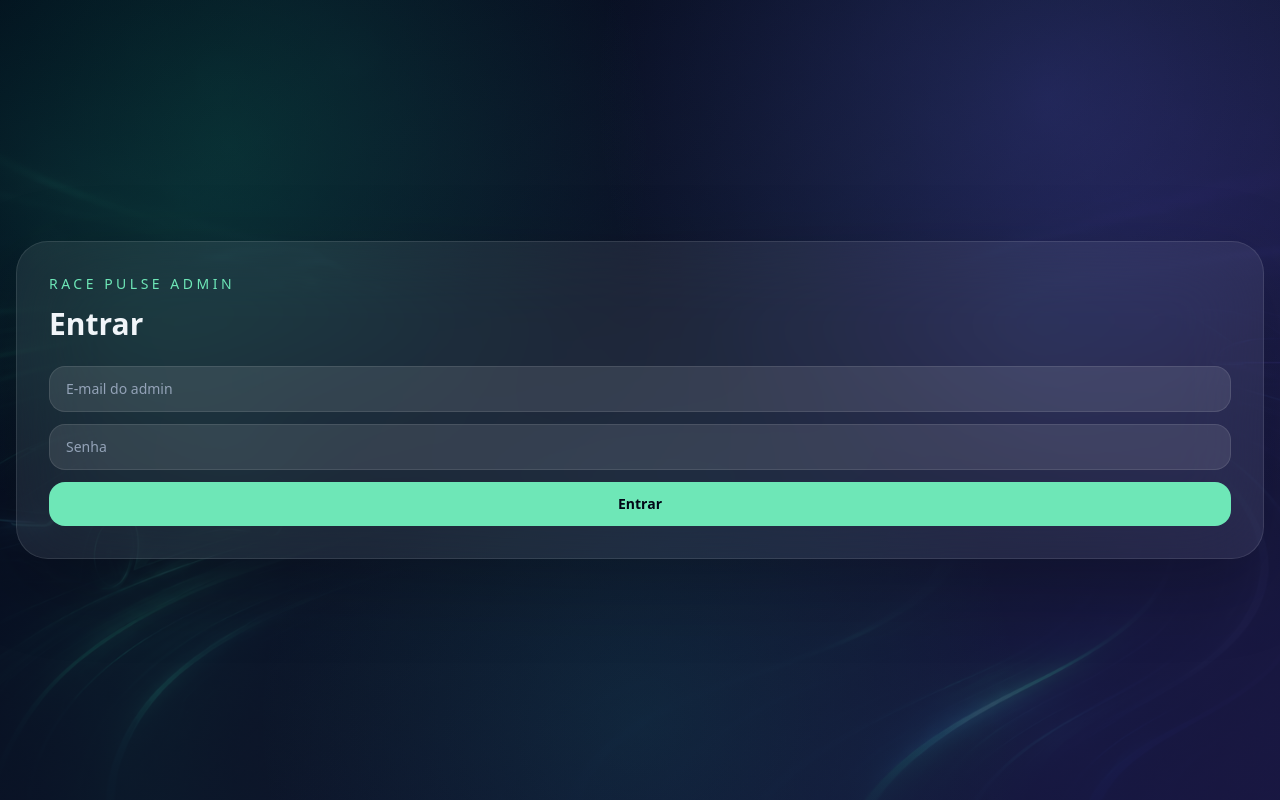
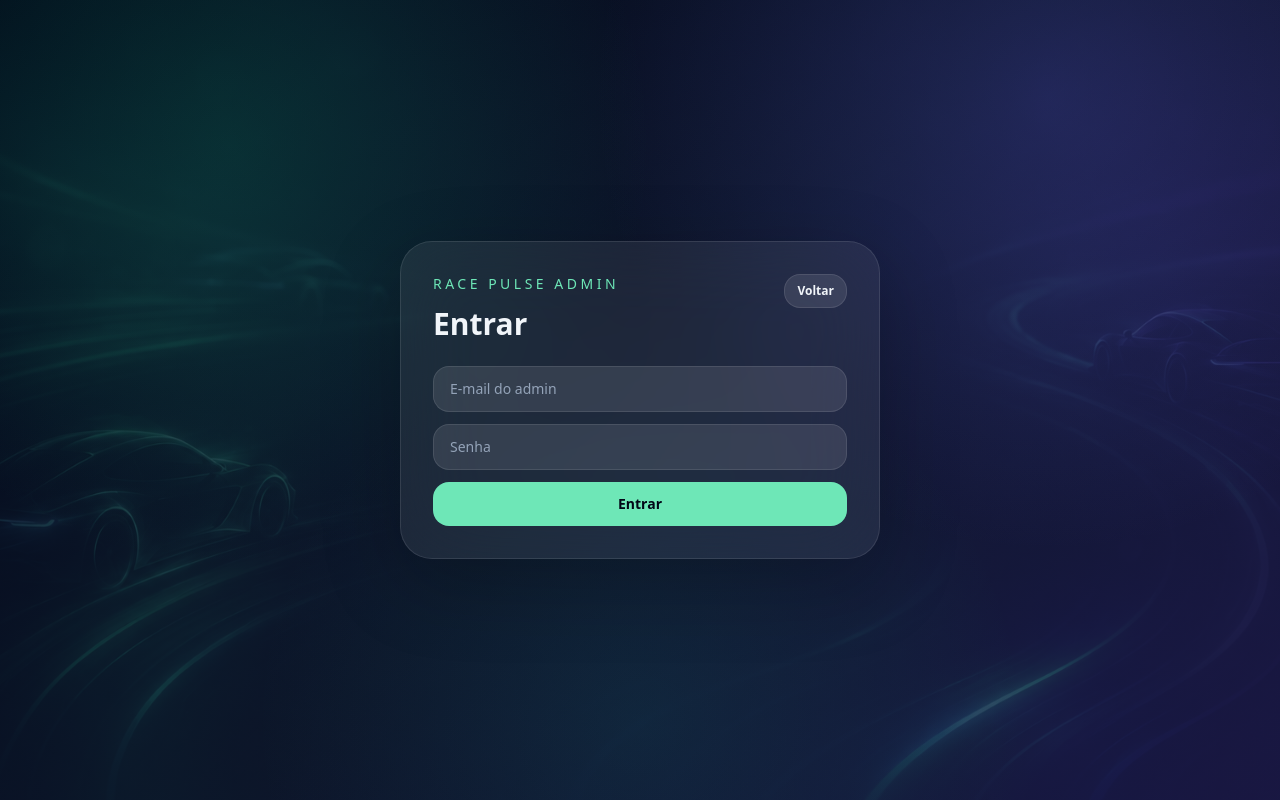
Before and after one commit to MathiRD/RacePulse, a Next.js app: page /admin/login in a window 1280 px wide. Built offline with nearby package versions, Linux system fonts and the light colour scheme.

Commit message:
feat: standardize event highlights and improve admin login

```diff
--- a/src/app/admin/login/page.tsx
+++ b/src/app/admin/login/page.tsx
@@ -1,3 +1,4 @@
+import Link from 'next/link';
 import { redirect } from 'next/navigation';
 import { createAdminToken, setAdminCookie, validateAdminLogin } from '@/lib/auth';
 
@@ -36,13 +37,41 @@ export default function LoginPage({ searchParams }: LoginPageProps) {
   const error = searchParams?.error;
 
   return (
-    <main className="grid min-h-screen place-items-center px-4">
-      <form action={login} className="glass w-full max-w-md rounded-[2rem] p-8">
-        <p className="text-sm uppercase tracking-[.25em] text-emerald-300">
-          Race Pulse Admin
-        </p>
+    <main
+      className="min-h-screen px-4 py-10"
+      style={{
+        display: 'flex',
+        alignItems: 'center',
+        justifyContent: 'center',
+        width: '100%',
+      }}
+    >
+      <form
+        action={login}
+        className="glass rounded-[2rem] p-6 sm:p-8"
+        style={{
+          width: '100%',
+          maxWidth: '480px',
+          margin: '0 auto',
+          boxSizing: 'border-box',
+        }}
+      >
+        <div className="mb-6 flex items-start justify-between gap-4">
+          <div>
+            <p className="text-sm uppercase tracking-[.25em] text-emerald-300">
+              Race Pulse Admin
+            </p>
 
-        <h1 className="mt-3 text-3xl font-black">Entrar</h1>
+            <h1 className="mt-3 text-3xl font-black">Entrar</h1>
+          </div>
+
+          <Link
+            href="/"
+            className="rounded-2xl border border-white/10 bg-white/10 px-3 py-2 text-xs font-semibold text-slate-100 transition hover:bg-white/15"
+          >
+            Voltar
+          </Link>
+        </div>
 
         {error === '1' && (
           <p className="mt-4 rounded-2xl bg-red-500/15 p-3 text-sm text-red-200">
@@ -56,7 +85,7 @@ export default function LoginPage({ searchParams }: LoginPageProps) {
           </p>
         )}
 
-        <div className="mt-6 space-y-3">
+        <div className="space-y-3">
           <input
             name="email"
             type="email"
--- a/src/app/admin/page.tsx
+++ b/src/app/admin/page.tsx
@@ -44,7 +44,7 @@ export default async function AdminPage({ searchParams }: { searchParams: { log?
         <div className="mb-8 flex flex-col gap-4 md:flex-row md:items-center md:justify-between">
           <div>
             <p className="text-sm uppercase tracking-[.25em] text-emerald-300">Admin</p>
-            <h1 className="text-4xl font-black">Painel Race Pulse</h1>
+            <h1 className="text-4xl font-black">Painel de Administração</h1>
             <p className="mt-2 max-w-2xl text-sm text-slate-400">
               Divirta-se e não abuse! cuidado com o uso dos tokens de ambos os serviços!
             </p>
@@ -73,7 +73,7 @@ export default async function AdminPage({ searchParams }: { searchParams: { log?
           </form>
 
           <form action={clearData} className="glass rounded-[2rem] p-6">
-            <h2 className="text-xl font-bold text-red-200">Limpeza de teste</h2>
+            <h2 className="text-xl font-bold text-red-200">Limpeza de Dados</h2>
             <p className="mt-2 text-sm text-slate-400">
               Apaga eventos, classificações e logs.
             </p>
--- a/src/app/page.tsx
+++ b/src/app/page.tsx
@@ -38,10 +38,10 @@ export default async function HomePage() {
         <div className="grid min-w-0 gap-6 lg:grid-cols-[minmax(0,1.2fr)_minmax(0,.8fr)]">
           <div className="glass min-w-0 overflow-hidden rounded-[2rem] p-5 sm:p-8 md:p-10">
             <p className="mb-4 inline-flex max-w-full flex-wrap rounded-full border border-emerald-300/30 bg-emerald-300/10 px-4 py-2 text-xs text-emerald-200 light:text-emerald-700 sm:text-sm">
-              GT3 • Endurance • Dados reais via busca web
+              GT3 • Endurance • F1 • Dados reais via busca web
             </p>
             <h1 className="max-w-4xl break-words text-3xl font-black tracking-tight sm:text-4xl md:text-6xl">
-              Calendário inteligente para acompanhar endurance.
+              Calendário inteligente para fãs de Motorsport.
             </h1>
             <p className="mt-5 max-w-2xl break-words text-base leading-relaxed text-slate-300 light:text-slate-700 sm:text-lg">
               Importação com Gemini Grounded Search + normalizador, cache Redis, persistência PostgreSQL e painel de diagnóstico para validar fonte, JSON e erros.
--- a/src/components/event-grid.tsx
+++ b/src/components/event-grid.tsx
@@ -134,9 +134,9 @@ export function EventGrid({ events }: { events: EventItem[] }) {
             const isNext = !isToday && (selectedCategory === ALL_FILTER_VALUE ? nextEventIdsByCategory.has(event.id) : event.id === nextEventId);
 
             const cardStateClass = isToday
-              ? 'border-emerald-300/80 bg-gradient-to-br from-emerald-400/28 via-emerald-300/14 to-white/[.08] shadow-[0_0_48px_rgba(52,211,153,0.34)] ring-2 ring-emerald-300/45 light:from-emerald-100 light:via-emerald-50 light:to-white'
+              ? 'border-emerald-300/80 shadow-[0_0_34px_rgba(52,211,153,0.24)] ring-2 ring-emerald-300/35'
               : isNext
-                ? 'border-sky-300/75 bg-gradient-to-br from-sky-400/30 via-cyan-300/12 to-white/[.08] shadow-[0_0_46px_rgba(56,189,248,0.30)] ring-2 ring-sky-300/40 light:from-sky-100 light:via-cyan-50 light:to-white'
+                ? 'border-sky-300/75 shadow-[0_0_34px_rgba(56,189,248,0.22)] ring-2 ring-sky-300/32'
                 : isEsport
                   ? 'border-fuchsia-400/40 bg-fuchsia-950/30 light:bg-fuchsia-100/80'
                   : '';
```
